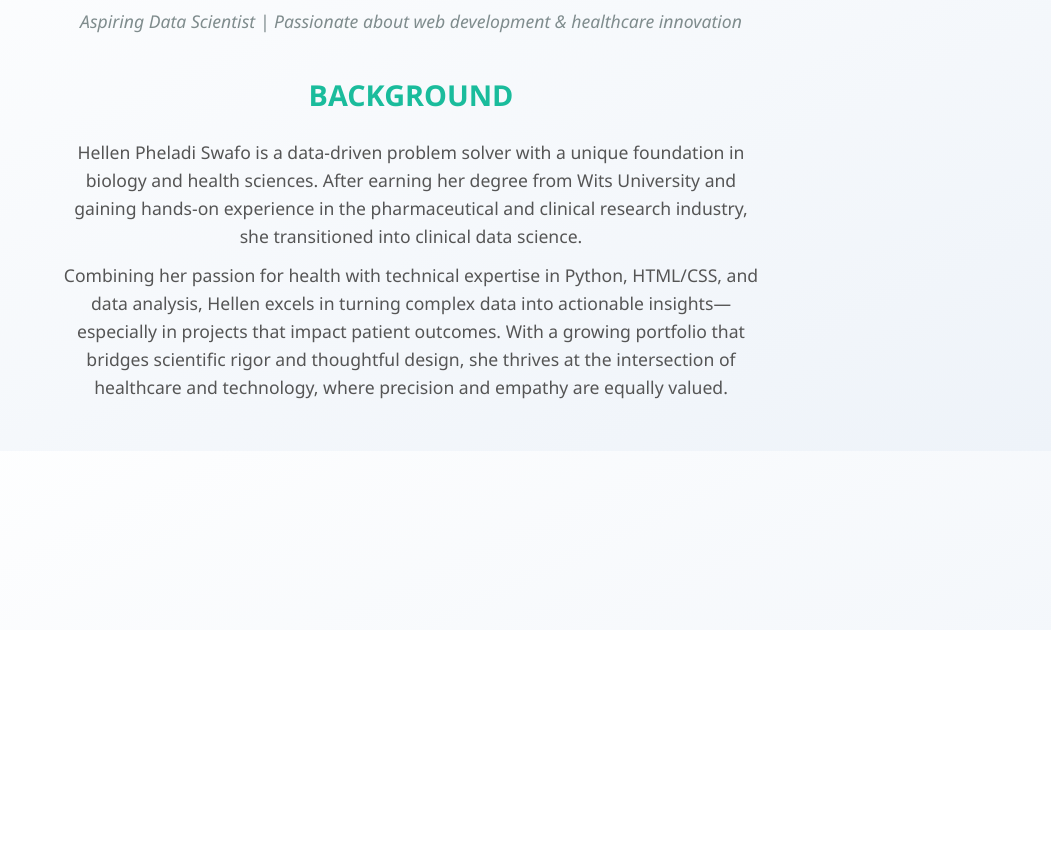
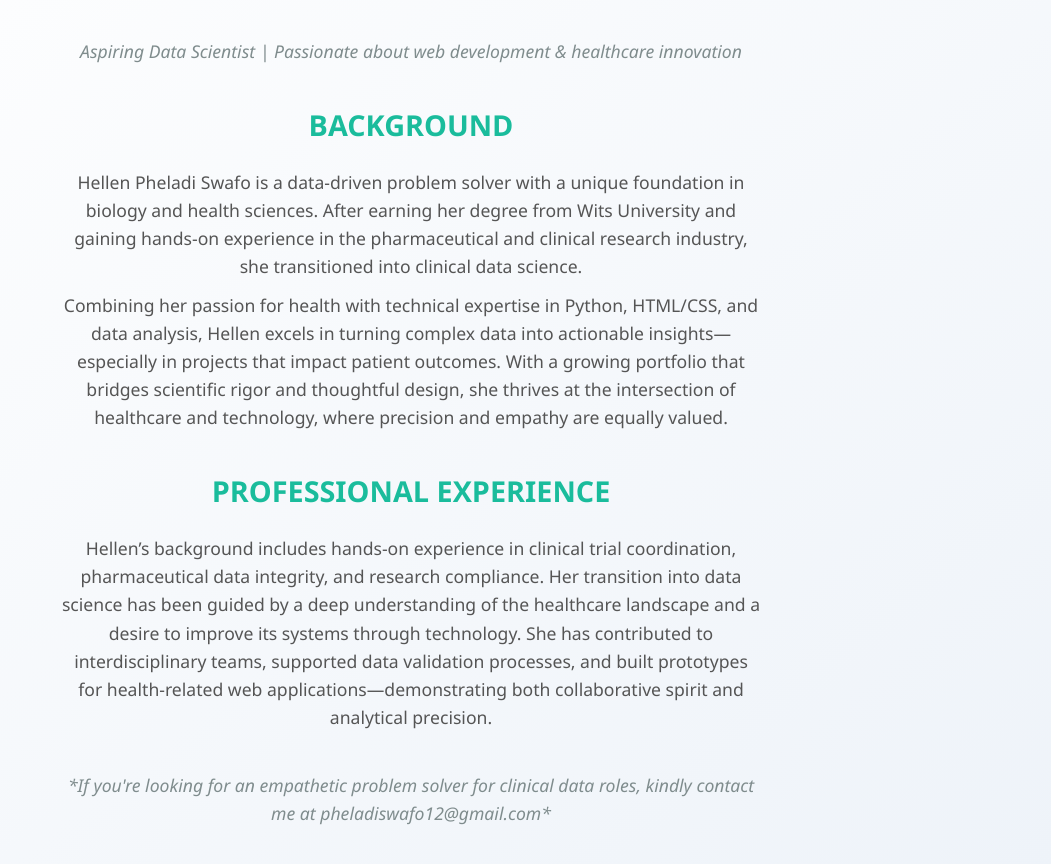
Before and after one commit to pheladiswafo12-gif/Professional-Bio1, a plain HTML site: page Index.html in a window 1280 px wide. Shown: the part 170-1034 px from the top of the page, without its empty margins (229-1280 px from the left). Before the commit the page ends 800 px from the top, so only its background shows below. Drawn offline with Linux system fonts and the light colour scheme.

Commit message:
Update Index.html
Signed-off-by: pheladiswafo12-gif <pheladiswafo12@gmail.com>

```diff
--- a/Index.html
+++ b/Index.html
@@ -44,7 +44,7 @@
       .tagline {
         font-style: italic;
         color: #7f8c8d;
-        margin-bottom: 30px;
+        margin-top: 40px;
       }
     </style>
   </head>
@@ -56,5 +56,10 @@
     <h2>BACKGROUND</h2>
     <p>Hellen Pheladi Swafo is a data-driven problem solver with a unique foundation in biology and health sciences. After earning her degree from Wits University and gaining hands-on experience in the pharmaceutical and clinical research industry, she transitioned into clinical data science.</p>
     <p>Combining her passion for health with technical expertise in Python, HTML/CSS, and data analysis, Hellen excels in turning complex data into actionable insights—especially in projects that impact patient outcomes. With a growing portfolio that bridges scientific rigor and thoughtful design, she thrives at the intersection of healthcare and technology, where precision and empathy are equally valued.</p>
+
+    <h2>PROFESSIONAL EXPERIENCE</h2>
+    <p>Hellen’s background includes hands-on experience in clinical trial coordination, pharmaceutical data integrity, and research compliance. Her transition into data science has been guided by a deep understanding of the healthcare landscape and a desire to improve its systems through technology. She has contributed to interdisciplinary teams, supported data validation processes, and built prototypes for health-related web applications—demonstrating both collaborative spirit and analytical precision.</p>
+
+    <p class="tagline">*If you're looking for an empathetic problem solver for clinical data roles, kindly contact me at pheladiswafo12@gmail.com*</p>
   </body>
 </html>
```
